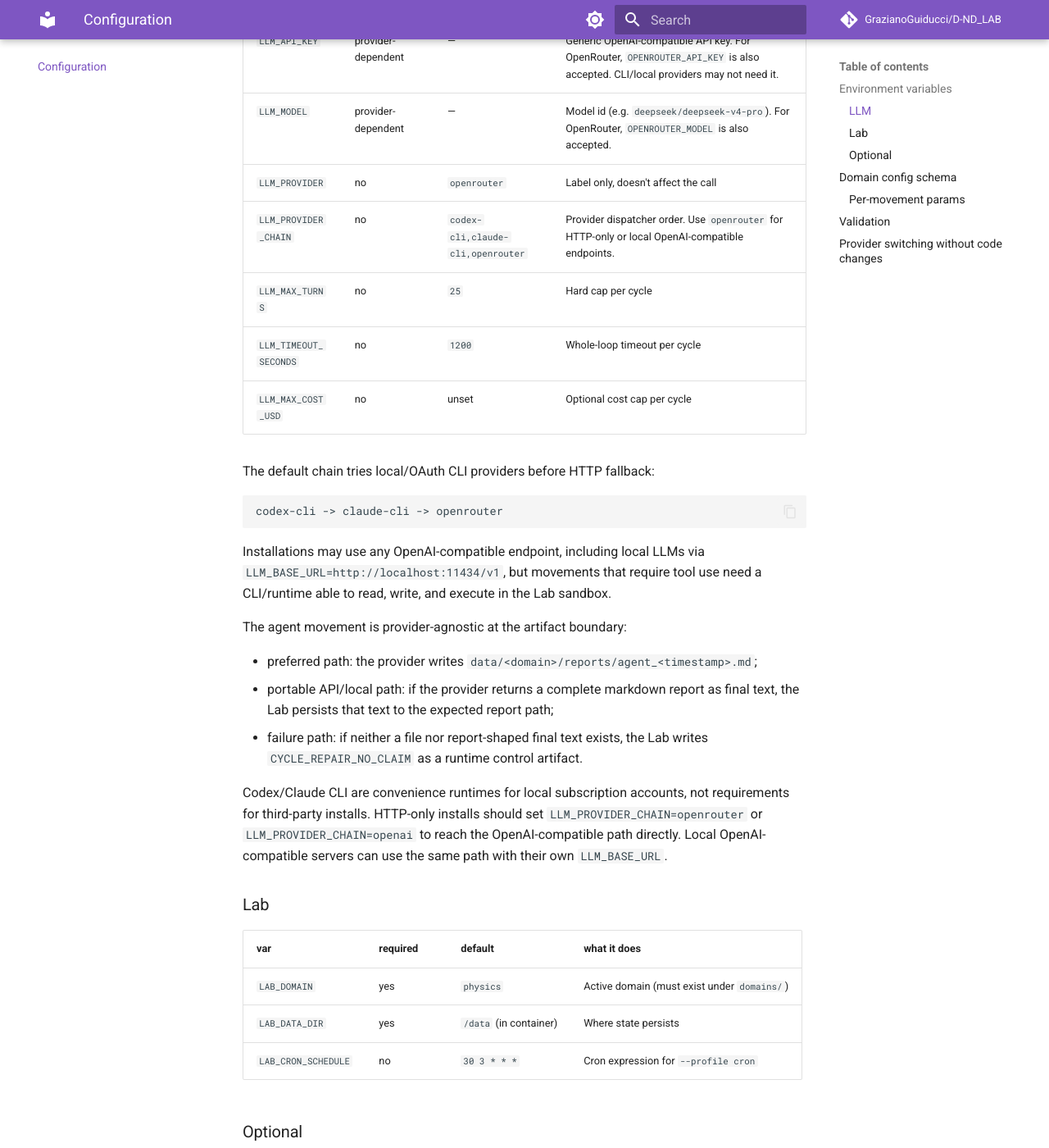
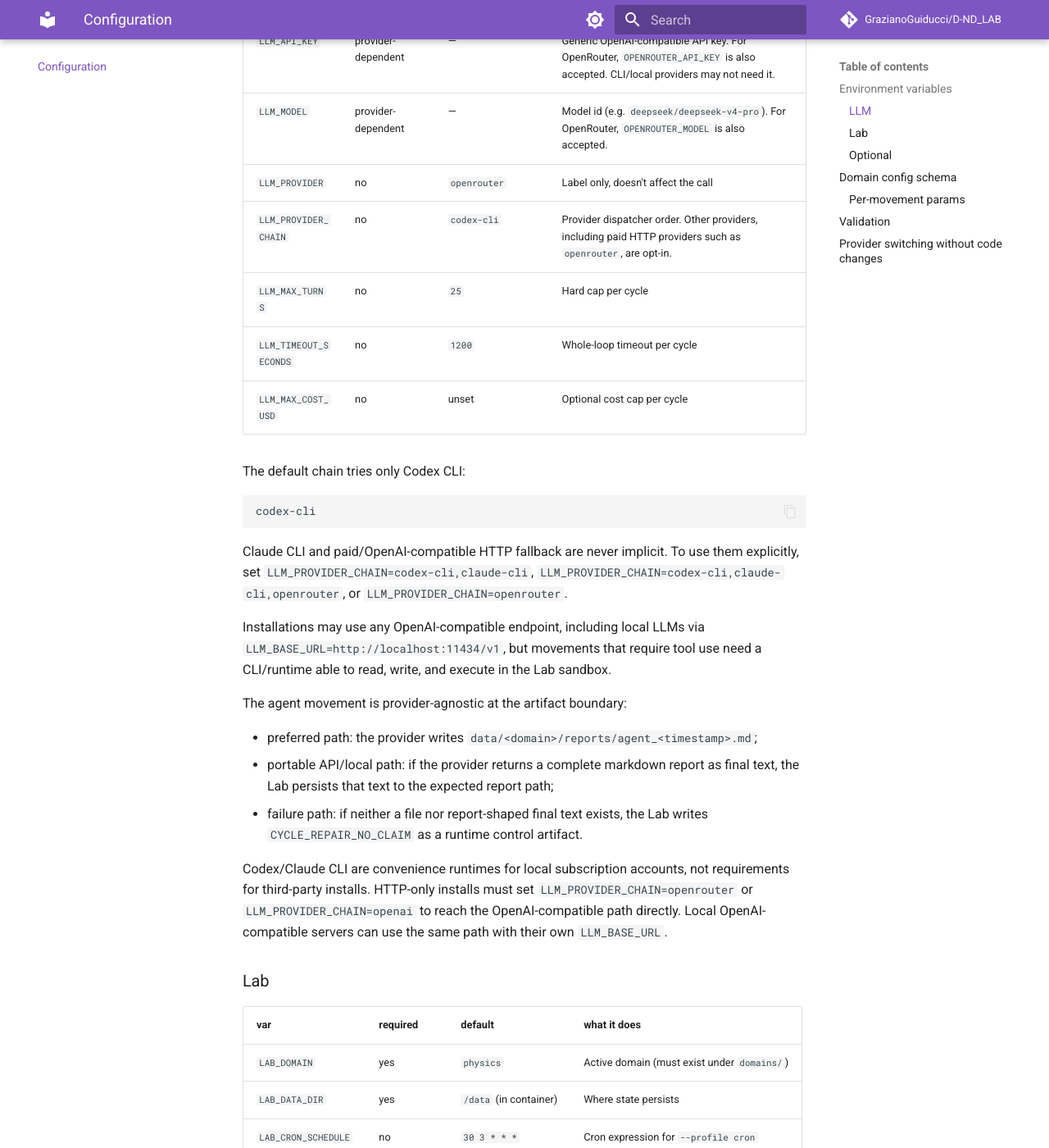
Before and after one commit to GrazianoGuiducci/D-ND_LAB, an MkDocs documentation site: the page built from docs/config.md, in a window 1280 px wide and 1400 px high, scrolled down 633 px. Shown: the whole window at 82% size. Built offline with MkDocs 1.6.1 and Material for MkDocs 9.7.7, drawn with Linux system fonts in a browser that asks for light colours; comment, search, counter and statistics services are not loaded.

Commit message:
fix(llm): default cycles to codex only

````diff
--- a/docs/config.md
+++ b/docs/config.md
@@ -20,16 +20,21 @@ you with interactive prompts.
 | `LLM_API_KEY` | provider-dependent | — | Generic OpenAI-compatible API key. For OpenRouter, `OPENROUTER_API_KEY` is also accepted. CLI/local providers may not need it. |
 | `LLM_MODEL` | provider-dependent | — | Model id (e.g. `deepseek/deepseek-v4-pro`). For OpenRouter, `OPENROUTER_MODEL` is also accepted. |
 | `LLM_PROVIDER` | no | `openrouter` | Label only, doesn't affect the call |
-| `LLM_PROVIDER_CHAIN` | no | `codex-cli,claude-cli,openrouter` | Provider dispatcher order. Use `openrouter` for HTTP-only or local OpenAI-compatible endpoints. |
+| `LLM_PROVIDER_CHAIN` | no | `codex-cli` | Provider dispatcher order. Other providers, including paid HTTP providers such as `openrouter`, are opt-in. |
 | `LLM_MAX_TURNS` | no | `25` | Hard cap per cycle |
 | `LLM_TIMEOUT_SECONDS` | no | `1200` | Whole-loop timeout per cycle |
 | `LLM_MAX_COST_USD` | no | unset | Optional cost cap per cycle |
 
-The default chain tries local/OAuth CLI providers before HTTP fallback:
+The default chain tries only Codex CLI:
 
 ```text
-codex-cli -> claude-cli -> openrouter
+codex-cli
 ```
+
+Claude CLI and paid/OpenAI-compatible HTTP fallback are never implicit. To use
+them explicitly, set `LLM_PROVIDER_CHAIN=codex-cli,claude-cli`,
+`LLM_PROVIDER_CHAIN=codex-cli,claude-cli,openrouter`, or
+`LLM_PROVIDER_CHAIN=openrouter`.
 
 Installations may use any OpenAI-compatible endpoint, including local LLMs via
 `LLM_BASE_URL=http://localhost:11434/v1`, but movements that require tool use
@@ -45,7 +50,7 @@ The agent movement is provider-agnostic at the artifact boundary:
   writes `CYCLE_REPAIR_NO_CLAIM` as a runtime control artifact.
 
 Codex/Claude CLI are convenience runtimes for local subscription accounts, not
-requirements for third-party installs. HTTP-only installs should set
+requirements for third-party installs. HTTP-only installs must set
 `LLM_PROVIDER_CHAIN=openrouter` or `LLM_PROVIDER_CHAIN=openai` to reach the
 OpenAI-compatible path directly. Local OpenAI-compatible servers can use the
 same path with their own `LLM_BASE_URL`.
````
Also changed, not shown: README.md (+7 -4 lines), 4 other files.
